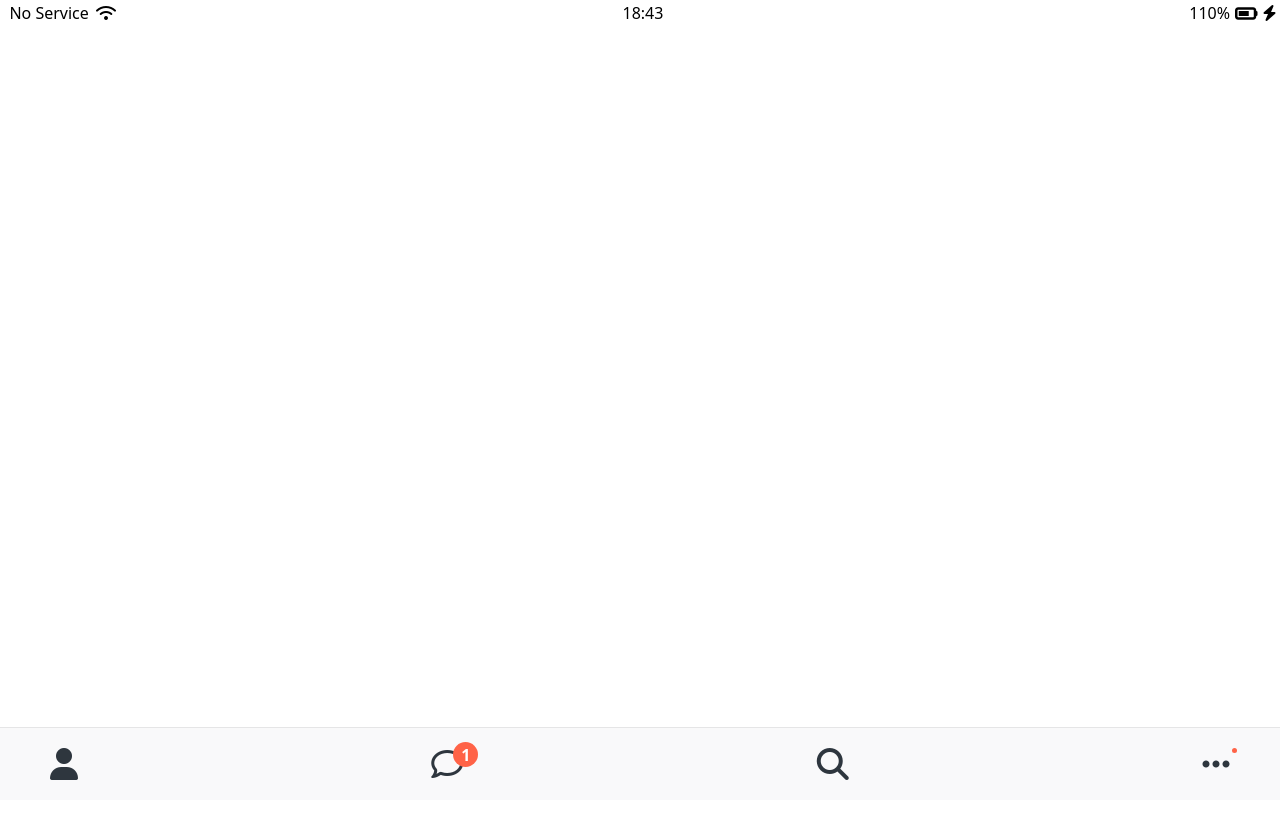
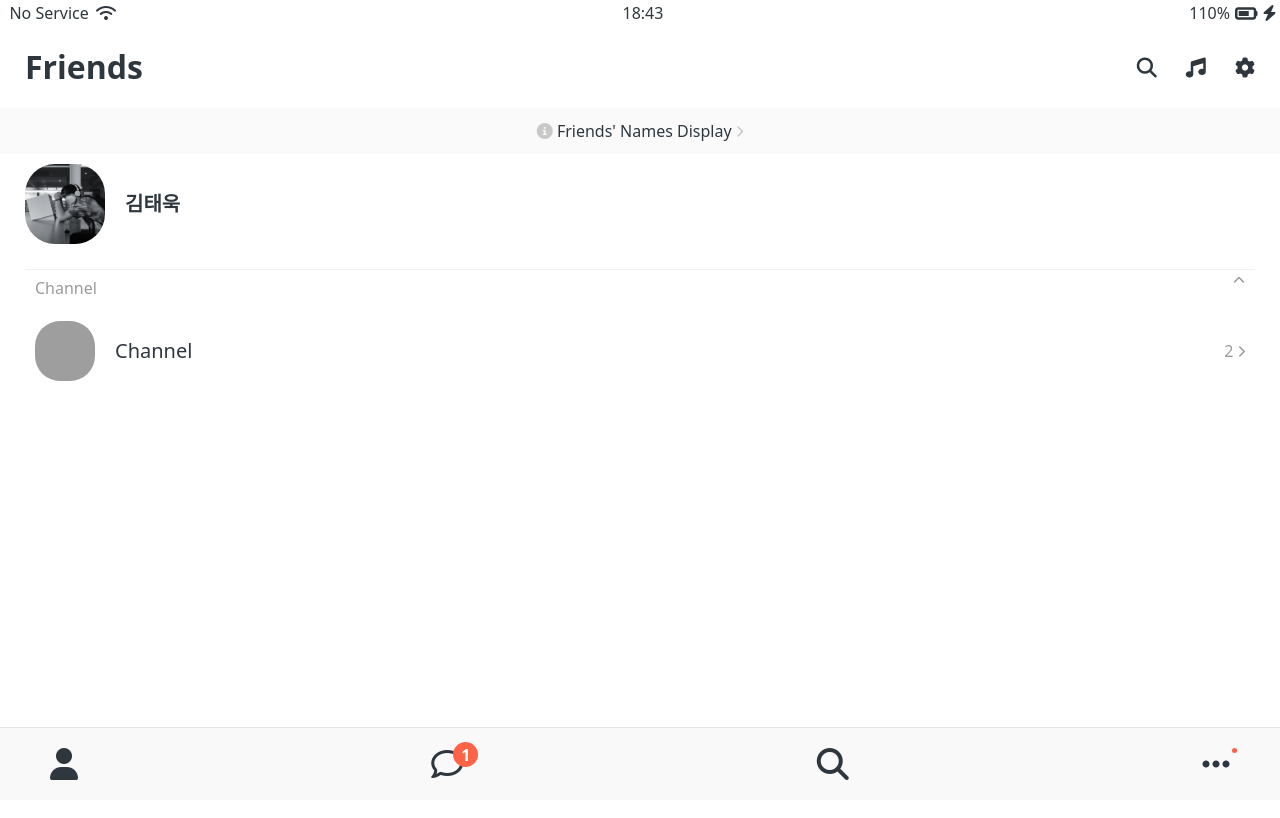
Before and after one commit to Woo7i/kokoa-clone-2023, a plain HTML site: page friends.html in a window 1280 px wide. Shown: the top 818 px of the page. Drawn offline with Linux system fonts and the light colour scheme; grey boxes are pictures that could not be loaded; files whose address does not match are found by name.

Commit message:
Finishing Friends Screen CSS

```diff
--- /dev/null
+++ b/CSS/components/screen-header.css
@@ -0,0 +1,15 @@
+.screen-header {
+  display: flex;
+  justify-content: space-between;
+  align-items: center;
+  padding: var(--horizontal-space);
+}
+
+.screen-header__title {
+  font-size: 32px;
+  font-weight: 600;
+}
+
+.screen-header__icons span {
+  margin-left: 25px;
+}
--- a/CSS/components/status-bar.css
+++ b/CSS/components/status-bar.css
@@ -1,5 +1,6 @@
 .status-bar {
-  position: fixed;
+  position: sticky;
+  top: 0;
   width: 100%;
   display: flex;
   justify-content: center;
--- /dev/null
+++ b/CSS/components/user-component.css
@@ -0,0 +1,46 @@
+.user-component {
+  justify-content: space-between;
+}
+
+.user-component,
+.user-component__column:first-child {
+  display: flex;
+  align-items: center;
+}
+
+.user-component__avatar {
+  width: 70px;
+  height: 70px;
+  border-radius: 30px;
+  margin-right: 20px;
+}
+
+.user-component__title {
+  font-weight: 600;
+  font-size: 20px;
+}
+
+.user-component__subtitle {
+  margin-top: 8px;
+  font-size: 17px;
+  color: rgba(0, 0, 0, 0.5);
+}
+
+.user-component__avatar--xl {
+  width: 80px;
+  height: 80px;
+}
+
+.user-component__avatar--sm {
+  width: 60px;
+  height: 60px;
+  border-radius: 25px;
+}
+
+.user-component__title--not-bold {
+  font-weight: 350;
+}
+
+.user-component__column:last-child {
+  color: rgba(0, 0, 0, 0.4);
+}
--- /dev/null
+++ b/CSS/screens/friends.css
@@ -0,0 +1,27 @@
+#friends-display-link {
+  display: block;
+  text-align: center;
+  background-color: #fafafa;
+  padding: 15px 0px;
+  margin-bottom: 10px;
+}
+
+#friends-display-link i {
+  color: rgba(0, 0, 0, 0.2);
+}
+
+.friends-screen {
+  padding: 0px var(--horizontal-space);
+}
+
+.friends-screen__channel {
+  margin-top: 25px;
+  border-top: 1.5px solid rgba(0, 0, 0, 0.06);
+  padding: 10px;
+}
+.friends-screen__channel-header {
+  display: flex;
+  justify-content: space-between;
+  margin-bottom: 25px;
+  color: rgba(0, 0, 0, 0.4);
+}
--- a/CSS/style.css
+++ b/CSS/style.css
@@ -3,12 +3,15 @@
 /* Componetns */
 @import "components/status-bar.css";
 @import "components/nav-bar.css";
+@import "components/screen-header.css";
+@import "components/user-component.css";
 /* Screens */
 @import "screens/login.css";
+@import "screens/friends.css";
 
 body {
+  color: #2e363e;
   font-family: system-ui, -apple-system, BlinkMacSystemFont, "Segoe UI", Roboto,
     Oxygen, Ubuntu, Cantarell, "Open Sans", "Helvetica Neue", sans-serif;
-
-  height: 500vh;
+  height: 300vh;
 }
--- a/CSS/variables.css
+++ b/CSS/variables.css
@@ -1,4 +1,5 @@
 :root {
   --yellow: #fae100;
   --notification: tomato;
+  --horizontal-space: 25px;
 }
--- a/friends.html
+++ b/friends.html
@@ -24,6 +24,57 @@
         <i class="fas fa-bolt"></i>
       </div>
     </div>
+    <header class="screen-header">
+      <h1 class="screen-header__title">Friends</h1>
+      <div class="screen-header__icons">
+        <span><i class="fas fa-search fa-lg"></i></span>
+        <span><i class="fas fa-music fa-lg"></i></span>
+        <span><i class="fas fa-cog fa-lg"></i></span>
+      </div>
+    </header>
+    <a id="friends-display-link">
+      <i class="fas fa-info-circle"></i> Friends' Names Display
+      <i class="fas fa-chevron-right fa-xs"></i>
+    </a>
+
+    <main class="friends-screen">
+      <div class="user-component">
+        <div class="user-component__column">
+          <img
+            src="screenshots/1567DBCD-B6E9-40C0-B631-E9A507825BAC.jpg"
+            class="user-component__avatar user-component__avatar--xl"
+          />
+          <div class="user-component__text">
+            <h4 class="user-component__title">김태욱</h4>
+            <!-- <h6 class="user-component__subtitle"> kokoa clone</h6> -->
+          </div>
+        </div>
+        <div class="user-component__column"></div>
+      </div>
+      <div class="friends-screen__channel">
+        <div class="friends-screen__channel-header">
+          <span>Channel</span>
+          <i class="fas fa-chevron-up fa-xs"></i>
+        </div>
+        <div class="user-component">
+          <div class="user-component__column">
+            <img
+              src="https://search.pstatic.net/common/?src=http%3A%2F%2Fblogfiles.naver.net%2FMjAyMTAxMjNfOTYg%2FMDAxNjExNDExMzcyOTkz.VCeeTxVPooMN9GegEbVCAVynTw448xQ5cM1jJkBL8VAg.s7Q7v2uxJlYPZ5JG9aBEOwRkGZneQxI-LuRDMi0Hbt4g.PNG.jmin1318%2F%25C0%25DA%25BB%25EA_194x.png&type=sc960_832"
+              class="user-component__avatar user-component__avatar--sm"
+            />
+            <div class="user-component__text">
+              <h4 class="user-component__title user-component__title--not-bold">
+                Channel
+              </h4>
+            </div>
+          </div>
+          <div class="user-component__column">
+            <span>2 </span>
+            <i class="fas fa-chevron-right fa-xs"></i>
+          </div>
+        </div>
+      </div>
+    </main>
 
     <nav class="nav">
       <ul class="nav__list">
```
Also changed, not shown: screenshots/1567DBCD-B6E9-40C0-B631-E9A507825BAC.jpg (added).
